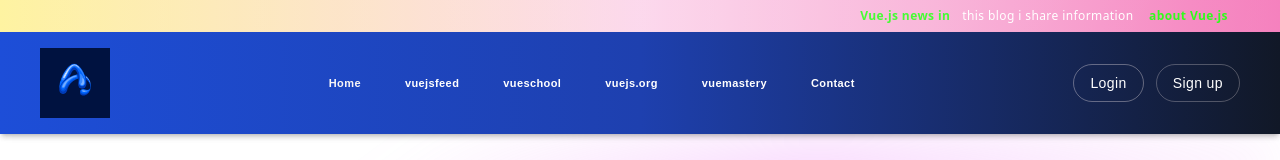
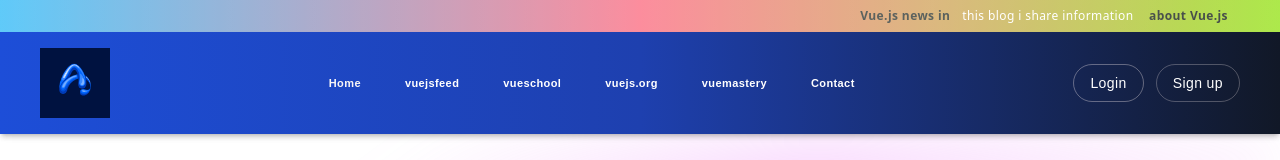
Before and after one commit to sakhike1/VueBlog, a Vue app: page / in a window 1280 px wide. Shown: the top 160 px of the page. Built offline with nearby package versions, Linux system fonts and the light colour scheme.

Commit message:
made changes in the banner

```diff
--- a/src/components/common/NavigationView.vue
+++ b/src/components/common/NavigationView.vue
@@ -1,6 +1,6 @@
 <template>
   <header class="shadow-md font-sans tracking-wide relative z-50">
-    <section class="py-2 bg-gradient-to-r from-yellow-200 via-pink-200 to-pink-400 text-white text-right px-10">
+    <section class="py-2 bg-gradient-to-r from-sky-400 via-rose-400 to-lime-400 text-white text-right px-10">
       <p class="text-xs">
         <strong :style="{ color: textColor }" class="mx-3 text-xs">Vue.js news in</strong>this blog i share information
         <strong :style="{ color: textColor }" class="mx-3 text-xs">about Vue.js</strong>
@@ -76,7 +76,7 @@ export default {
       imagelogo: require('@/assets/logo7.png'),
       imagemenu: require('@/assets/ui.png'),
       isMenuOpen: false,
-      textColor: '#0AF4AD'
+      textColor: '#333B36'
     };
   },
   methods: {
@@ -84,7 +84,7 @@ export default {
       this.isMenuOpen = !this.isMenuOpen;
     },
     getRandomColor() {
-      const colors = ['#18FD00', '#6E0AF4', '#18FD00'];
+      const colors = ['#333B36', '#0B1EF2'];
       return colors[Math.floor(Math.random() * colors.length)];
     },
     changeTextColor() {
```
